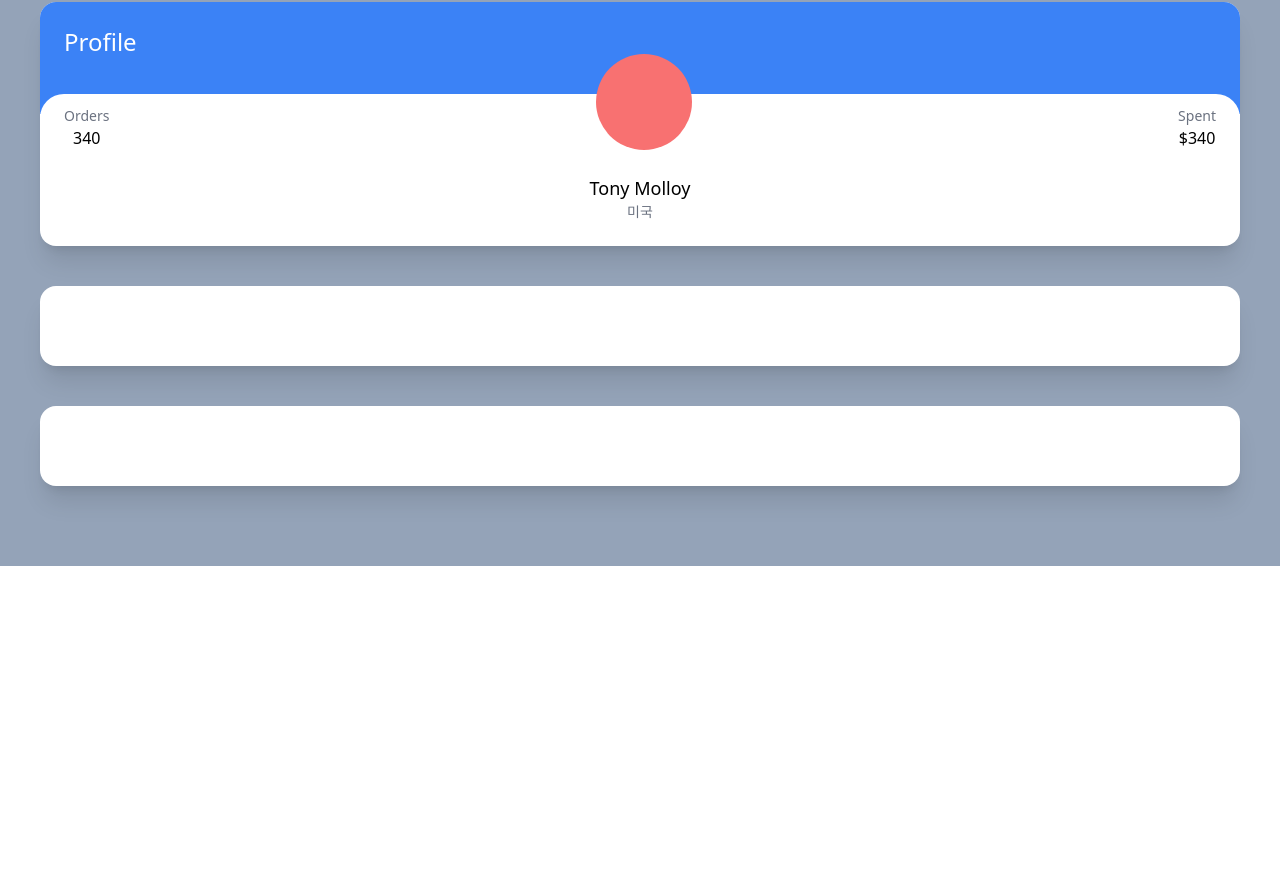
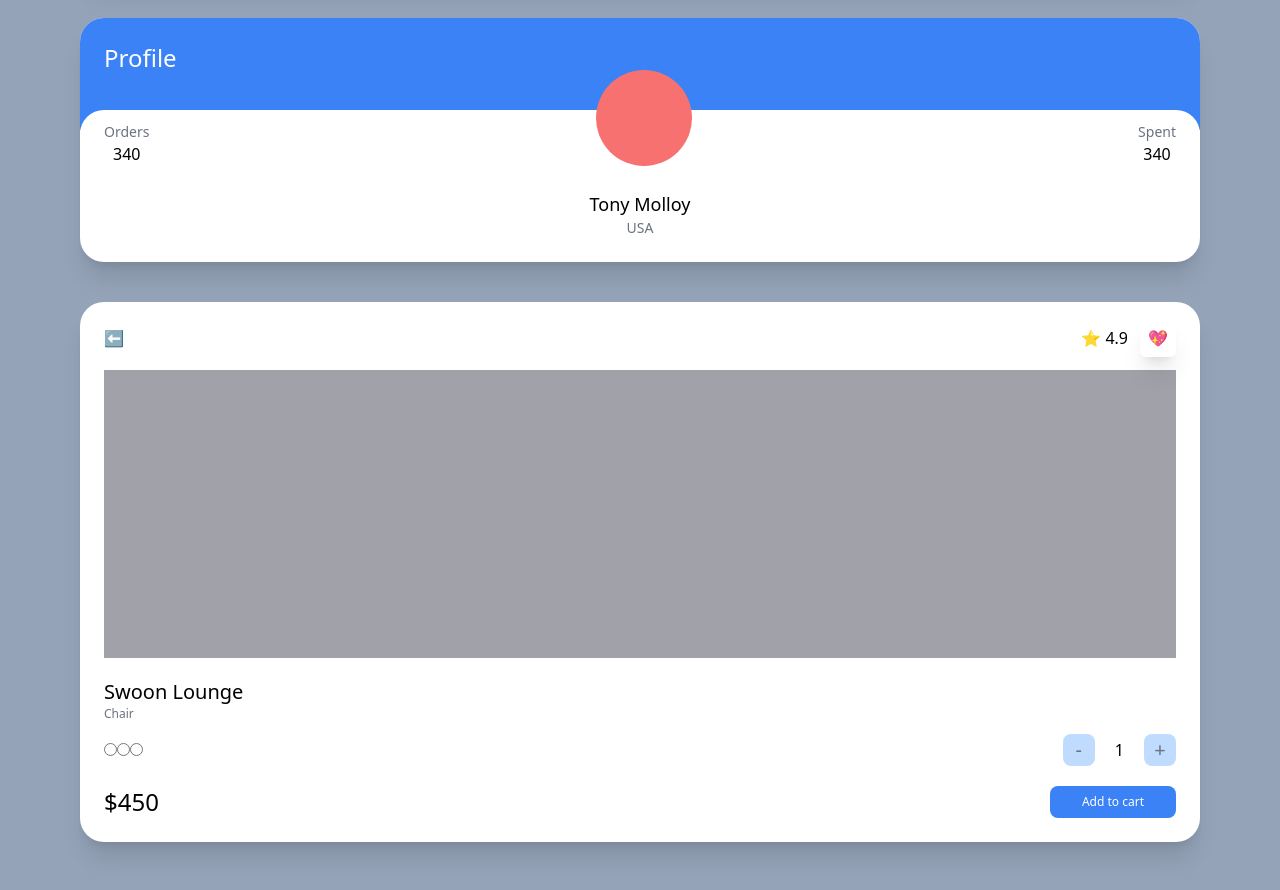
Before and after one commit to arukendev/carrot, a Next.js app: page / in a window 1280 px wide. Shown: the part 376-1266 px from the top of the page. Before the commit the page ends 942 px from the top, so only its background shows below. Built offline with nearby package versions, Linux system fonts and the light colour scheme.

Commit message:
complete third box

```diff
--- a/pages/index.tsx
+++ b/pages/index.tsx
@@ -2,11 +2,11 @@
 
 const Home: NextPage = () => {
   return (
-    <div className="bg-slate-400 py-20 px-10 grid gap-10">
+    <div className="bg-slate-400 py-20 px-20 grid gap-10 min-h-screen">
       <div className="bg-white p-6 rounded-3xl shadow-xl">
         <span className="font-semibold text-3xl">Select Item</span>
         <div className="flex justify-between my-2">
-          <span className="text-gray-500">Grey Chair</span>
+          <span className="text-gray-500 my-2">Grey Chair</span>
           <span className="font-semibold">$19</span>
         </div>
         <div className="flex justify-between">
@@ -15,36 +15,70 @@
         </div>
         <div className="flex justify-between mt-2 pt-2 border-t-2 border-dashed">
           <span>Total</span>
-          <span className="font-semibold">$10</span>
+          <span className="font-semibold">$19</span>
         </div>
-        <div className="mt-5 bg-blue-500 text-white text-center rounded-xl w-2/4 mx-auto p-3">
+        <div className="mt-5 bg-blue-500 text-white p-3 text-center rounded-xl w-1/2 mx-auto">
           Checkout
         </div>
       </div>
-      <div className="bg-white overflow-hidden rounded-2xl shadow-xl">
+      <div className="bg-white overflow-hidden rounded-3xl shadow-xl">
         <div className="bg-blue-500 p-6 pb-14">
           <span className="text-white text-2xl">Profile</span>
         </div>
-        <div className="rounded-3xl p-6 bg-white relative -top-5">
+        <div className="rounded-3xl p-6 bg-white relative -top-5 ">
           <div className="flex relative -top-16 items-end justify-between">
             <div className="flex flex-col items-center">
               <span className="text-sm text-gray-500">Orders</span>
-              <span className="font-medium">340</span>
+              <span className="font-midium">340</span>
             </div>
             <div className="h-24 w-24 bg-red-400 rounded-full" />
             <div className="flex flex-col items-center">
               <span className="text-sm text-gray-500">Spent</span>
-              <span className="font-medium">$340</span>
+              <span className="font-medium">340</span>
             </div>
           </div>
-          <div className="relative  flex flex-col items-center -mt-10 -mb-5">
+          <div className="relative flex flex-col items-center -mt-10 -mb-5">
             <span className="text-lg font-medium">Tony Molloy</span>
-            <span className="text-sm text-gray-500">미국</span>
+            <span className="text-sm text-gray-500">USA</span>
           </div>
         </div>
       </div>
-      <div className="bg-white p-10 rounded-2xl shadow-xl"></div>
-      <div className="bg-white p-10 rounded-2xl shadow-xl"></div>
+      <div className="bg-white p-6 rounded-3xl shadow-xl">
+        <div className="flex mb-5 justify-between items-center">
+          <span>⬅️</span>
+          <div className="space-x-3">
+            <span>⭐️ 4.9</span>
+            <span className="shadow-xl p-2 rounded-md">💖</span>
+          </div>
+        </div>
+        <div className="bg-zinc-400 h-72 mb-5" />
+        <div className="flex flex-col">
+          <span className="font-medium text-xl">Swoon Lounge</span>
+          <span className="text-xs text-gray-500">Chair</span>
+          <div className="mt-3 mb-5 flex justify-between items-center">
+            <div>
+              <input type="radio" />
+              <input type="radio" />
+              <input type="radio" />
+            </div>
+            <div className="flex items-center space-x-5">
+              <button className="rounded-lg bg-blue-200 flex justify-center items-center aspect-square w-8 text-xl text-gray-500">
+                -
+              </button>
+              <span>1</span>
+              <button className="rounded-lg bg-blue-200 flex justify-center items-center aspect-square w-8 text-xl text-gray-500">
+                +
+              </button>
+            </div>
+          </div>
+          <div className="flex justify-between items-center">
+            <span className="font-medium text-2xl">$450</span>
+            <button className="bg-blue-500 py-2 px-8 text-center text-xs text-white rounded-lg">
+              Add to cart
+            </button>
+          </div>
+        </div>
+      </div>
     </div>
   );
 };
```
